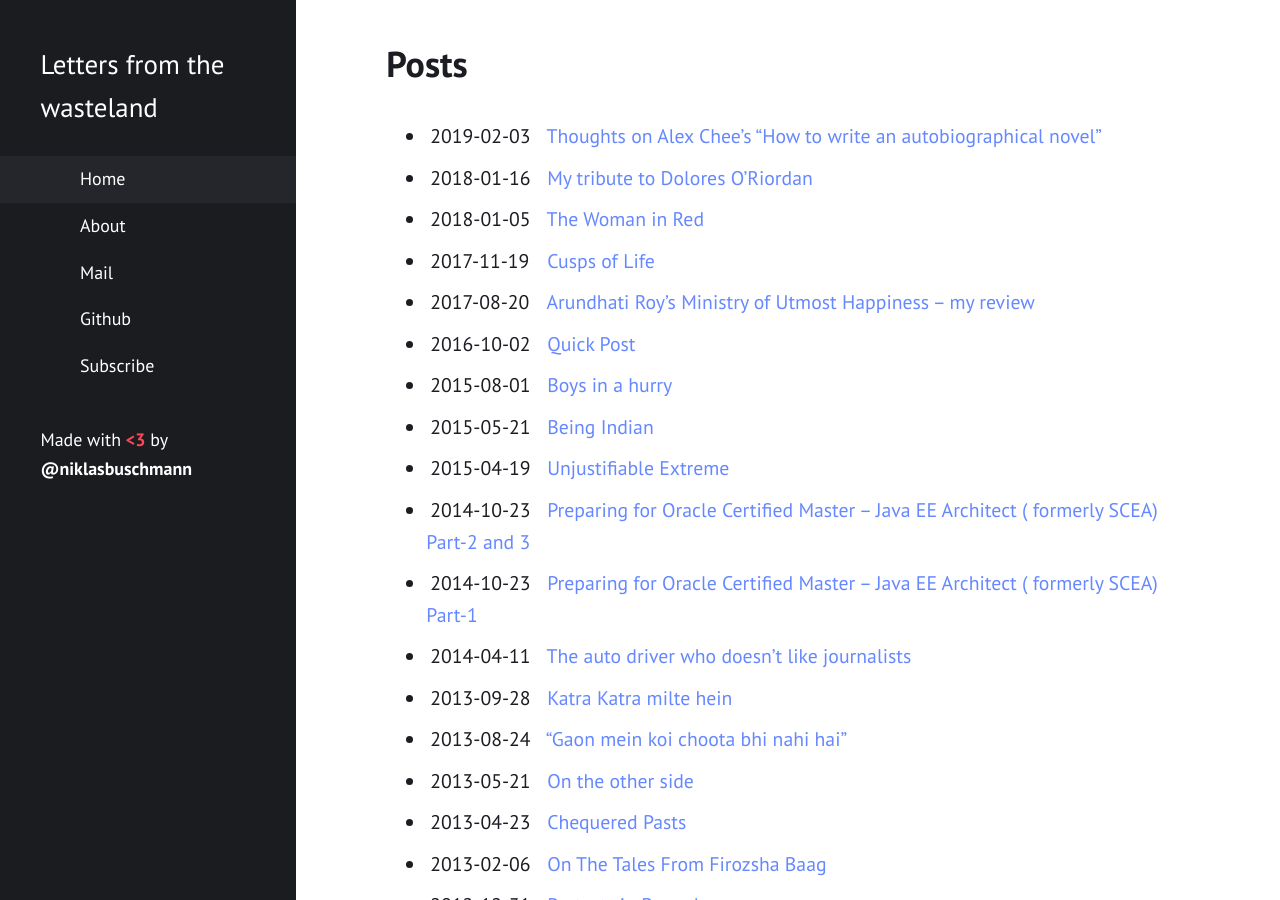
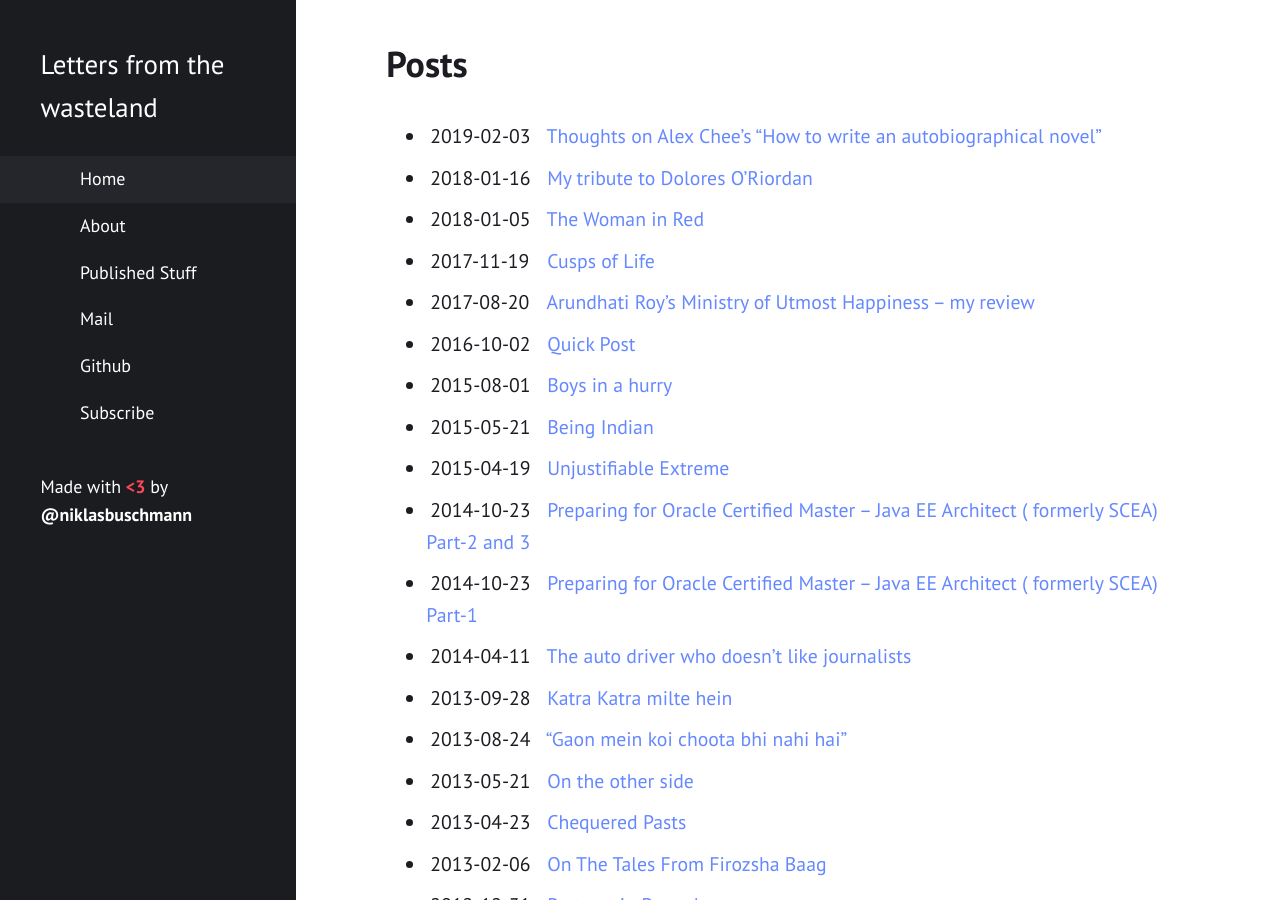
Before and after one commit to adityeah/adityeah.github.io, a Jekyll site: the page built from index.html, in a window 1280 px wide and 900 px high. Built offline with Jekyll 4.4.1, drawn with Linux system fonts in a browser that asks for light colours.

Commit message:
added new page

```diff
--- a/_config.yml
+++ b/_config.yml
@@ -24,6 +24,7 @@ minimal: false               # use simpler style
 navigation:
   - {file: "index.html", icon: home}
   - {file: "README.md", icon: address-card}
+  - {title: Published Stuff, file: "README.md", icon: book-open}
 
 external:                    # see http://fontawesome.com/icons
   - {title: Mail, icon: envelope, url: "mailto:niklasbuschmann@users.noreply.github.com"}
```
